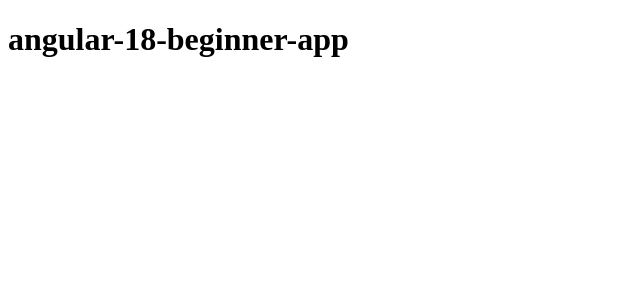
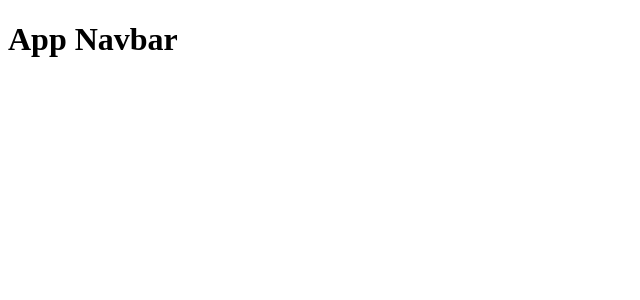
Before and after one commit to janaka120/angular18-project, an Angular app: page / in a window 1280 px wide. Shown: the top 300 px of the page, without its empty margins (0-640 px from the left). Built offline with nearby package versions, Linux system fonts and the light colour scheme.

Commit message:
create navbar component

```diff
--- /dev/null
+++ b/src/app/navbar/navbar.component.ts
@@ -0,0 +1,11 @@
+import { Component } from "@angular/core";
+
+@Component({
+    selector: 'app-navbar',
+    standalone: true,
+    template: '<h1>App Navbar</h1>'
+})
+
+export class AppNavbar {
+
+}
--- a/src/index.html
+++ b/src/index.html
@@ -9,5 +9,6 @@
 </head>
 <body>
   <app-root></app-root>
+  <app-navbar></app-navbar>
 </body>
 </html>
--- a/src/main.ts
+++ b/src/main.ts
@@ -1,6 +1,7 @@
 import { bootstrapApplication } from '@angular/platform-browser';
 import { appConfig } from './app/app.config';
 import { AppComponent } from './app/app.component';
+import { AppNavbar } from './app/navbar/navbar.component';
 
-bootstrapApplication(AppComponent, appConfig)
+bootstrapApplication(AppNavbar, appConfig)
   .catch((err) => console.error(err));
```
